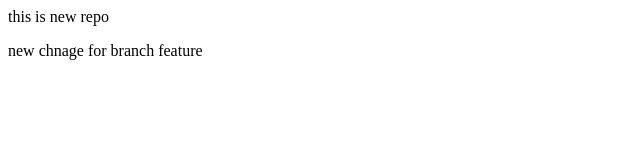
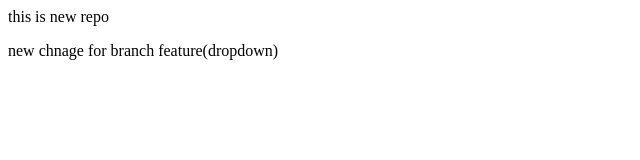
Before and after one commit to Hithaishk/newrepo, a plain HTML site: page index.html in a window 1280 px wide. Shown: the full height of the page, 0-640 px from the left. Drawn offline with Linux system fonts and the light colour scheme.

Commit message:
new dropdown

```diff
--- a/index.html
+++ b/index.html
@@ -1,4 +1,4 @@
 <html>
     <p1>this is new repo</p1>
-    <p>new chnage for branch feature</p>
+    <p>new chnage for branch feature(dropdown)</p>
 </html>
```
